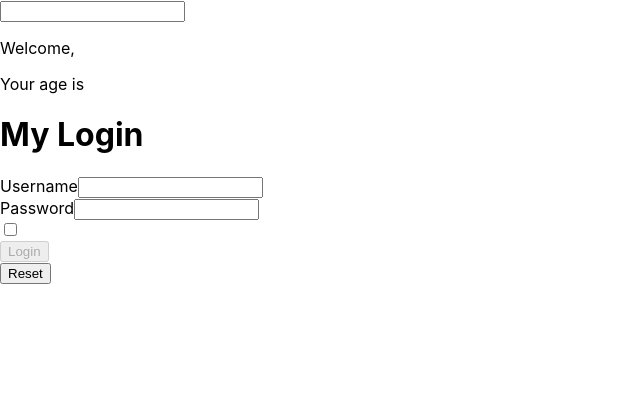
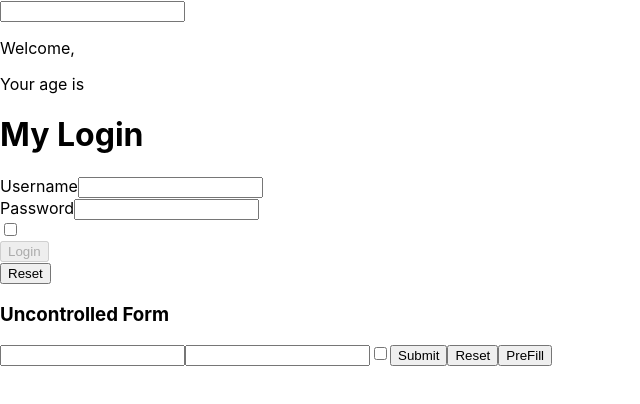
Before and after one commit to Katilina88/DevelhopeReact, a React (Create React App) app in the folder my-app/: page / in a window 1280 px wide. Shown: the top 404 px of the page, without its empty margins (0-640 px from the left). Built offline with nearby package versions, Linux system fonts and the light colour scheme.

Commit message:
aggiunto esercizio forms-05

```diff
--- a/my-app/src/App.js
+++ b/my-app/src/App.js
@@ -6,6 +6,7 @@ import ClickCounter from "./components/ClickCounter";
 import ClickTracker from "./components/ClickTracker";
 import InteractiveWelcome from "./components/InteractiveWelcome";
 import Login from "./components/Login"
+import UncontrolledLogin from "./components/UncontrolledLogin";
 
 
 class App extends React.Component {
@@ -19,6 +20,7 @@ class App extends React.Component {
        {/*<ClickTracker />*/}
        <InteractiveWelcome />
        <Login />
+       <UncontrolledLogin />
 
       </div>
     )
--- /dev/null
+++ b/my-app/src/components/UncontrolledLogin.js
@@ -0,0 +1,42 @@
+import React, { createRef } from 'react';
+
+class UncontrolledLogin extends React.Component {
+  formRef = createRef();
+
+  handleSubmit = (event) => {
+    event.preventDefault();
+    const form = this.formRef.current;
+    const username = form.elements.username.value;
+    const password = form.elements.password.value;
+    const remember = form.elements.remember.checked;
+    console.log(username, password, remember);
+  };
+
+  handlePrefill = () => {
+    const form = this.formRef.current;
+    form.elements.username.value = 'Caterina';
+    form.elements.password.value = 'ciaociao';
+    form.elements.remember.checked = true;
+  };
+
+  render() {
+    return (
+      <div>
+        <h3>Uncontrolled Form</h3>
+        <form ref={this.formRef} onSubmit={this.handleSubmit}>
+          <input name="username" />
+          <input name="password" type="password" defaultValue="" />
+          <input name="remember" type="checkbox" defaultChecked={false} />
+
+          <button type="submit">Submit</button>
+          <button type="reset">Reset</button>
+          <button type="button" onClick={this.handlePrefill}>
+            PreFill
+          </button>
+        </form>
+      </div>
+    );
+  }
+}
+
+export default UncontrolledLogin;
```
Also changed, not shown: 1 other file (tests, documents, lock files or other folders).
